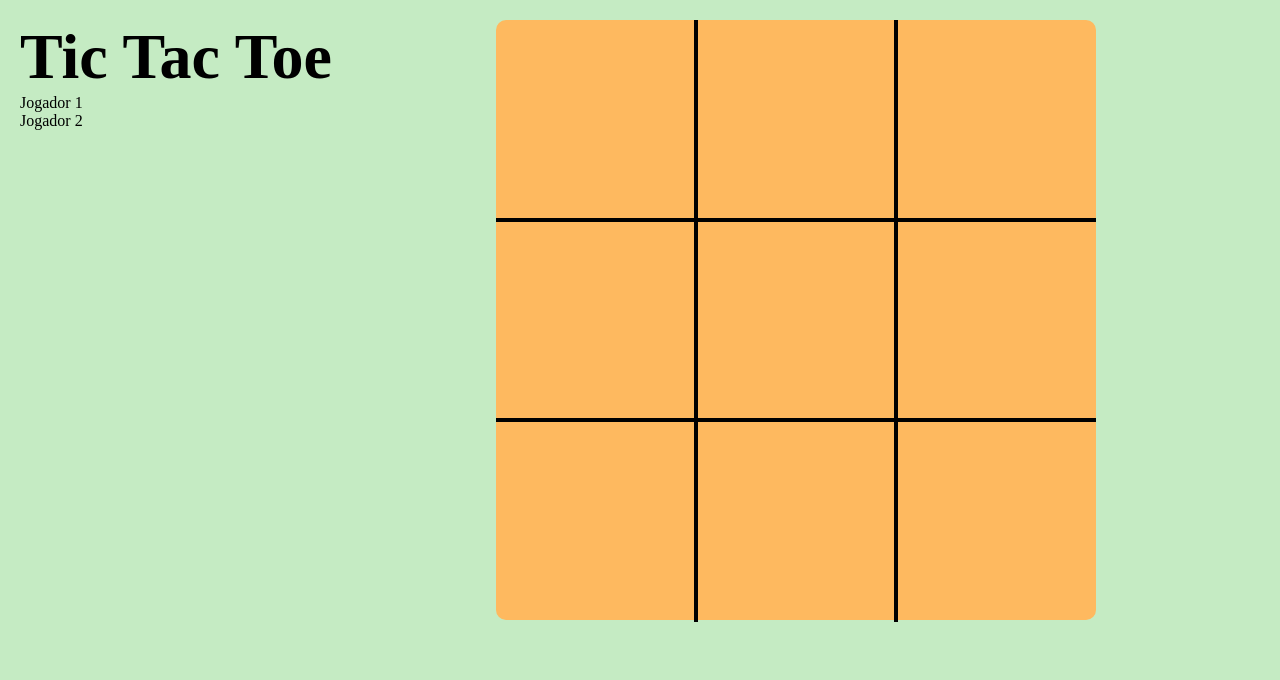
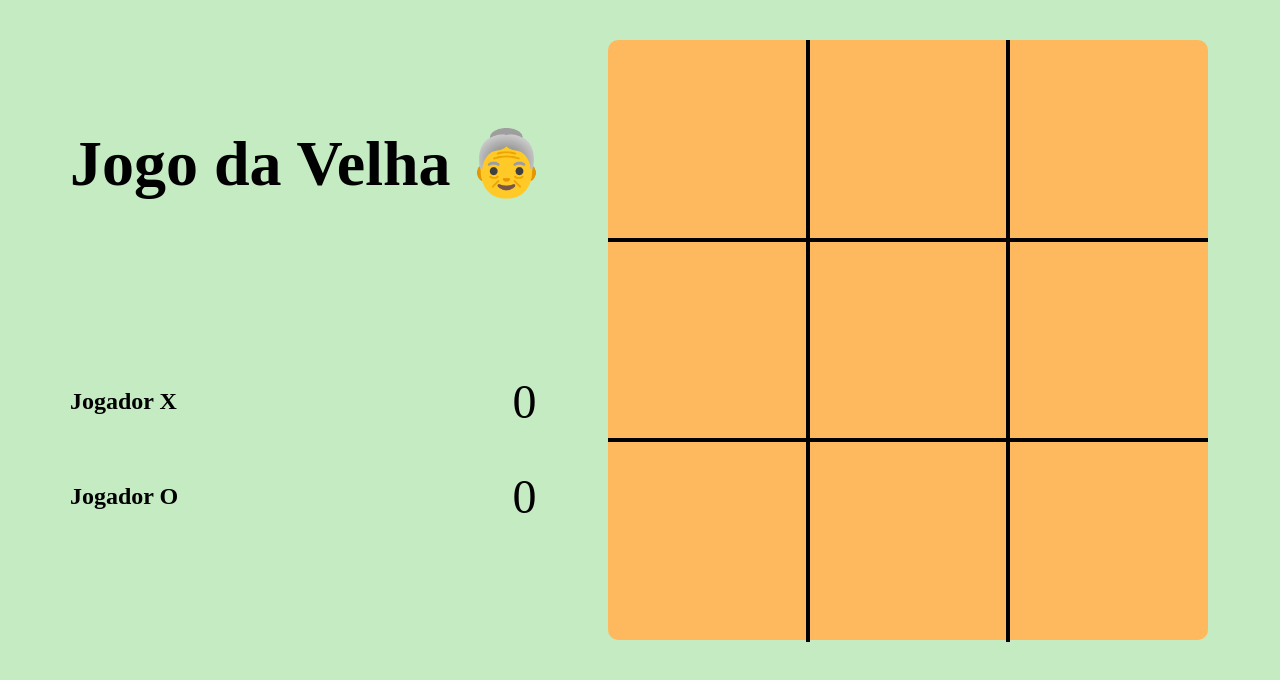
Before and after one commit to jefersonwvs/tic-tac-toe, a plain HTML site: page index.html in a window 1280 px wide. Drawn offline with Linux system fonts and the light colour scheme.

Commit message:
Game info done

```diff
--- a/index.html
+++ b/index.html
@@ -9,14 +9,17 @@
    </head>
    <body>
       <div class="container">
+
          <div class="info">
-            <h1>Tic Tac Toe</h1>
+            <h1>Jogo da Velha 👵</h1>
             <div class="status">
-               <div class="player-0">
-                  <p>Jogador 1</p>
+               <div class="player" id="player-1">
+                  <h2>Jogador X</h2>
+                  <p class="score--1"></p>
                </div>
-               <div class="player-1">
-                  <p>Jogador 2</p>
+               <div class="player" id="player-0">
+                  <h2>Jogador O</h2>
+                  <p class="score--0"></p>
                </div>
             </div>
          </div>
@@ -56,6 +59,7 @@
                </div>
             </div>
          </div>
+
       </div>
       <script src="script.js"></script>
    </body>
--- a/script.js
+++ b/script.js
@@ -1,12 +1,21 @@
 'use strict';
 
-const board = [' ', ' ', ' ', ' ', ' ', ' ', ' ', ' ', ' '];
+const board = [' ', ' ', ' ',
+               ' ', ' ', ' ',
+               ' ', ' ', ' '];
 
 let isPlaying = true;
 const scores = [0, 0];
 let activePlayer = 0;
 
+const playerO = document.querySelector('#player-0');
+const playerX = document.querySelector("#player-1");
+const scorePlayerX = document.querySelector('.score--1');
+const scorePlayerO = document.querySelector('.score--0');
 const positions = document.querySelectorAll('.position');
+
+scorePlayerX.textContent = scores[1];
+scorePlayerO.textContent = scores[0];
 newGame();
 
 for (let i = 0; i < positions.length; i++) {
@@ -26,12 +35,20 @@ for (let i = 0; i < positions.length; i++) {
             board[i] = mark;
 
             if (thePlayerWon(activePlayer)) {
+               const scoreWinner = document.querySelector(
+                  `.score--${activePlayer}`
+               );
                console.log(`Player ${activePlayer} is the winner!`);
                scores[activePlayer]++;
+               scoreWinner.textContent = scores[activePlayer] + "";
                isPlaying = false;
             } else {
                if (board.every((mark) => mark !== ' ')) {
-                  console.log('Temos um empate!');
+                  //console.log('Temos um empate!');
+                  scores[1]++;
+                  scores[0]++;
+                  scorePlayerX.textContent = scores[1];
+                  scorePlayerO.textContent = scores[0];
                   isPlaying = false;
                } else {
                   activePlayer = activePlayer === 1 ? 0 : 1;
@@ -64,7 +81,6 @@ function newGame() {
       board[i] = ' ';
       positions[i].innerHTML = ' ';
    }
-
    activePlayer = activePlayer === 1 ? 0 : 1;
    isPlaying = true;
 }
--- a/styles.css
+++ b/styles.css
@@ -11,15 +11,43 @@ body {
 }
 
 .container {
-   width: 100%;
-   height: 100%;
+   padding: 40px;
    display: flex;
-   padding: 20px;
+   justify-content: space-evenly;
 }
 
-.container h1 {
+.info {
+   padding: 30px;
+   display: flex;
+   flex-direction: column;
+   justify-content: space-around;
+   /* border: 1px solid red; */
+}
+
+.info h1 {
    font-size: 4em;
    text-align: center;
+   margin-bottom: 30px;
+}
+
+/* .status {
+   border: 1px solid orange;
+} */
+
+.player {
+   margin: 20px 0px;
+   display: flex;
+   align-items: center;
+   justify-content: space-between;
+}
+
+.player h2 {
+   font-size: 1.5em;
+}
+
+.player p {
+   padding: 10px;
+   font-size: 3em;
 }
 
 .board {
@@ -78,15 +106,6 @@ body {
    cursor: pointer;
 }
 
-.x {
-   height: 100%;
-   width: 100%;
-   display: flex;
-   align-items: center;
-   justify-content: center;
-   transform: rotate(45deg);
-}
-
 .x-1 {
    position: absolute;
    width: 10px;
@@ -103,6 +122,15 @@ body {
    border-radius: 10px;
 }
 
+.x {
+   height: 100%;
+   width: 100%;
+   display: flex;
+   align-items: center;
+   justify-content: center;
+   transform: rotate(45deg);
+}
+
 .circle {
    width: 130px;
    height: 130px;
```
